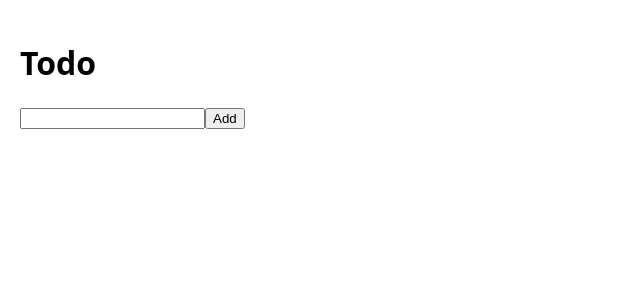
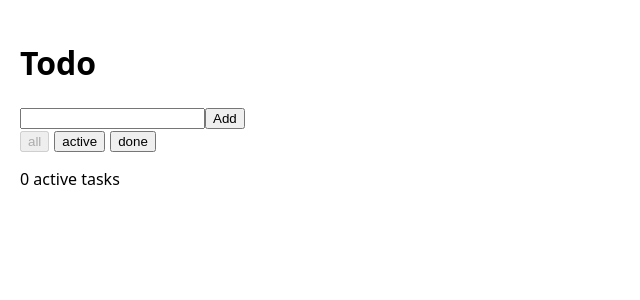
Before and after one commit to Oleksandr549/react-learning, a React (Vite) app: page / in a window 1280 px wide. Shown: the top 300 px of the page, without its empty margins (0-640 px from the left). Built offline with nearby package versions, Linux system fonts and the light colour scheme.

Commit message:
ToDoList useReducer

```diff
--- a/src/03-managing-state/ToDoApp.tsx
+++ b/src/03-managing-state/ToDoApp.tsx
@@ -1,33 +1,55 @@
-import {useState} from 'react';
+import { useState, useReducer } from 'react';
 
 type Task = {
     id: string;
     text: string;
     done: boolean;
 };
+type Filter = 'all' | 'active' | 'done';
+type Action =
+  | { type: 'added'; id: string; text: string }
+  | { type: 'toggled'; id: string }
+  | { type: 'deleted'; id: string }
+  | { type: 'clearedDone' };
+function tasksReducer(tasks: Task[], action: Action): Task[] {
+  switch (action.type) {
+    case 'added':
+      return [...tasks, { id: action.id, text: action.text, done: false }];
+    case 'toggled':
+      return tasks.map(t => t.id === action.id ? { ...t, done: !t.done } : t);
+    case 'deleted':
+      return tasks.filter(t => t.id !== action.id);
+    case 'clearedDone':
+      return tasks.filter(t => !t.done);
+  }
+}
 export default function ToDoApp() {
-    const [tasks, setTasks] = useState<Task[]>([]);
+    const [tasks, dispatch] = useReducer(tasksReducer, []);
     const [text, setText] = useState('');
+    const [filter, setFilter] = useState<Filter>('all');
 
  function handleAdd(e: React.FormEvent) {
   e.preventDefault();
   if (text.trim() === '') return;
-    const newTask: Task = {
-        id: crypto.randomUUID(),
-        text: text.trim(),
-        done: false,
-    };
-    setTasks([...tasks, newTask]);
+  dispatch({ type: 'added', id: crypto.randomUUID(), text: text.trim() });
   setText('');
 }
 
 function handleToggle(id: string) {
-    setTasks(tasks.map(t => t.id === id ? {...t, done: !t.done} : t));
+  dispatch({ type: 'toggled', id });
 }
 
 function handleDelete(id: string) {
-    setTasks(tasks.filter(t => t.id !== id));
+  dispatch({ type: 'deleted', id });
 }
+const visibleTasks = tasks.filter(t => {
+  if (filter === 'active') return !t.done;
+  if (filter === 'done') return t.done;
+  return true;
+});
+
+const activeCount = tasks.filter(t => !t.done).length;
+
 
   return (
     <div>
@@ -39,9 +61,21 @@ export default function ToDoApp() {
         onChange={(e) => setText(e.target.value)}
       />
       <button type="submit">Add</button>
+
     </form>
+      <div>
+  {(['all', 'active', 'done'] as Filter[]).map(f => (
+    <button
+      key={f}
+      onClick={() => setFilter(f)}
+      disabled={filter === f}
+    >
+      {f}
+    </button>
+  ))}
+</div>
         <ul>
-            {tasks.map(t => (
+            {visibleTasks.map(t => (
                 <li key={t.id}>
                     <input
                         type="checkbox"
@@ -55,6 +89,7 @@ export default function ToDoApp() {
                 </li>
             ))}
         </ul>
+        <p>{activeCount} active tasks</p>
     </div>
   );
 }
```
Lines whose indentation alone changed are shown as unchanged.
